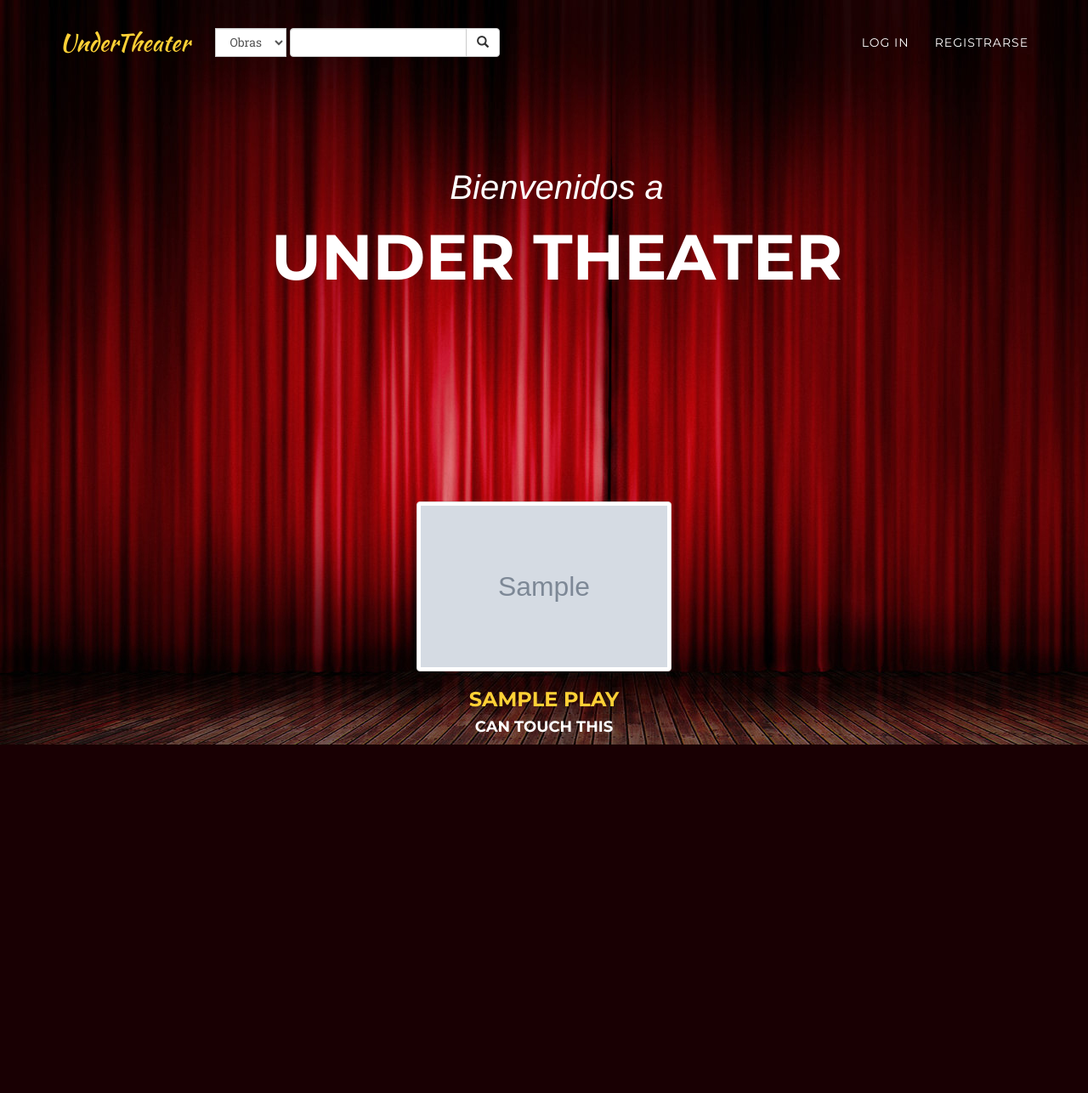
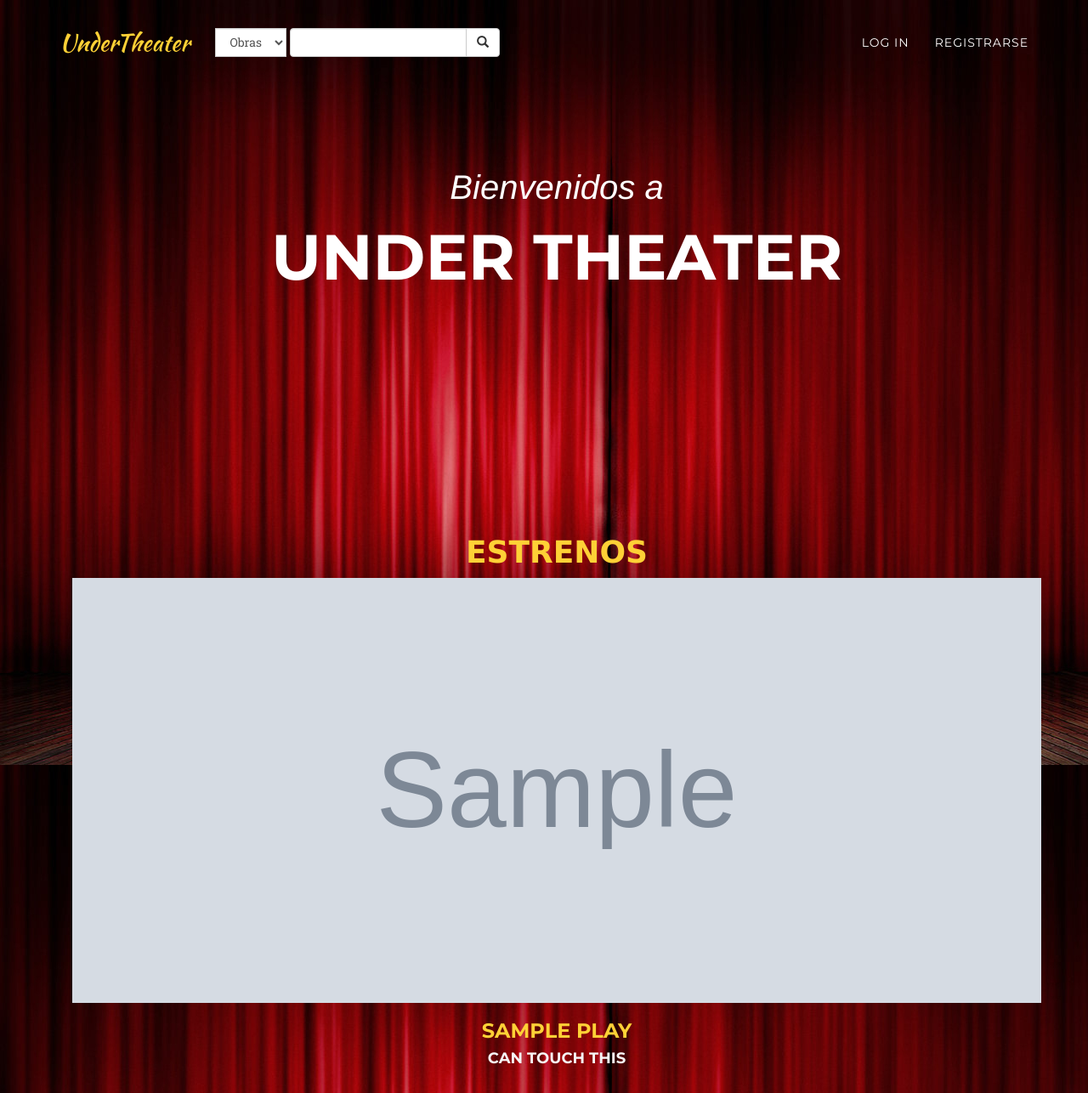
Before and after one commit to gguzman89/UnderTheater, a Django app: template underTheaterWS/templates/home.html in a window 1280 px wide. Shown: the whole page at 85% size. Before the commit the page ends 876 px from the top, so only its background shows below. Run offline with Django 3.2, Linux system fonts and the light colour scheme; the template is opened without the code that fills it: most values are stand-ins (such as "Sample title", 1, 10 or a date in 2020); grey boxes marked "Sample" are stand-in pictures; parts of the project's set-up code (start-up, migrations or seed data) failed here and were passed over; some libraries are stand-ins or nearby versions; some web fonts are replaced.

Commit message:
Agrego las obras por estrenar en la home usando la libreria nueva

```diff
--- a/underTheaterWS/static/css/underTheater.css
+++ b/underTheaterWS/static/css/underTheater.css
@@ -149,3 +149,9 @@ td, th {
     text-transform: uppercase;
     font-weight: 700;
 }
+
+#owl-demo .item img{
+    display: block;
+    width: 100%;
+    height: 500px;
+}
--- a/underTheaterWS/static/js/undertheaterapp.js
+++ b/underTheaterWS/static/js/undertheaterapp.js
@@ -105,6 +105,8 @@ var utApp = utApp  || {};
         init_datefunction_select($("#day_function_form"));
 
         $(theater_select).change(getTheaterRooms);
+        $("#owl-demo").owlCarousel({ items:"4", navigation : true, autoPlay: true, slideSpeed : 300,
+                                     paginationSpeed : 400, singleItem:true});
     };
 
     $(function () {
--- a/underTheaterWS/templates/home.html
+++ b/underTheaterWS/templates/home.html
@@ -8,20 +8,27 @@
             <div class="intro-heading">Under Theater</div>
         </div>
     </div>
+</header>
+<section id="services">
+    <div class="container">
+        <div class="text-center">
+            <h1 class="section-heading">Estrenos</h1>
+        </div>
         <div id="owl-demo">
-        {% for play in obras %}
-        <div class="item">
+            {% for play in plays %}
+            <div class="owl-item" style="width: 241px;">
+                <div class="item text-center">
                     <a href="{% url 'underTheaterApp:playtheater_detail' pk=play.pk %}">
-                <img src="{{ play.picture_url }}" alt="Touch"class="img-thumbnail-custom" style="height:200px">
+                        <img src="{{ play.picture_url }}" alt="Touch">
                     </a>
                     <h3><a href="{% url 'underTheaterApp:playtheater_detail' pk=play.pk %}">
                             {{play.play_name}}
                     </a></h3>
                     <h4>Can touch this</h4>
-
+                </div>
             </div>
             {% endfor%}
         </div>
-
-</header>
+    </div>
+</section>
 {% endblock %}
--- a/underTheaterWS/underTheaterWS/views.py
+++ b/underTheaterWS/underTheaterWS/views.py
@@ -10,7 +10,7 @@ class HomeView(TemplateView):
 
     def get_context_data(self, **kwargs):
         context = super(HomeView, self).get_context_data(**kwargs)
-        context["obras"] = PlayTheater.objects.all()
+        context["plays"] = PlayTheater.objects.next_releases()
         return context
 
 
```
Lines whose indentation alone changed are shown as unchanged.
